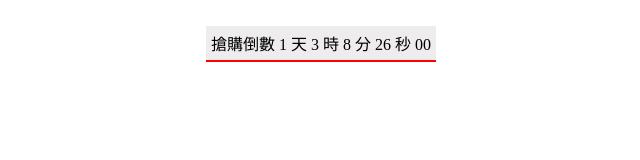
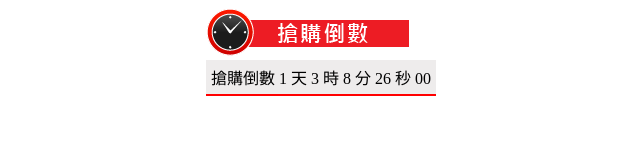
Before and after one commit to NeptuneLi-biz/timer, a plain HTML site: page index.html in a window 1280 px wide. Shown: the whole page, without its empty margins (284-924 px from the left). Drawn offline with Linux system fonts and the light colour scheme; the site is published under a folder, as on GitHub Pages, so addresses that start at the root find nothing.

Commit message:
fix img src

```diff
--- a/index.html
+++ b/index.html
@@ -9,7 +9,7 @@
 <body>
     <div class="container">
         <header>
-            <img src="/images/timer.png" alt="">
+            <img src="./images/timer.png" alt="">
         </header>
         <main>
             搶購倒數 <span id="days"></span> 天 <span id="hours"></span> 時 <span id="minutes"></span> 分 <span / id="seconds"></span> 秒
```
